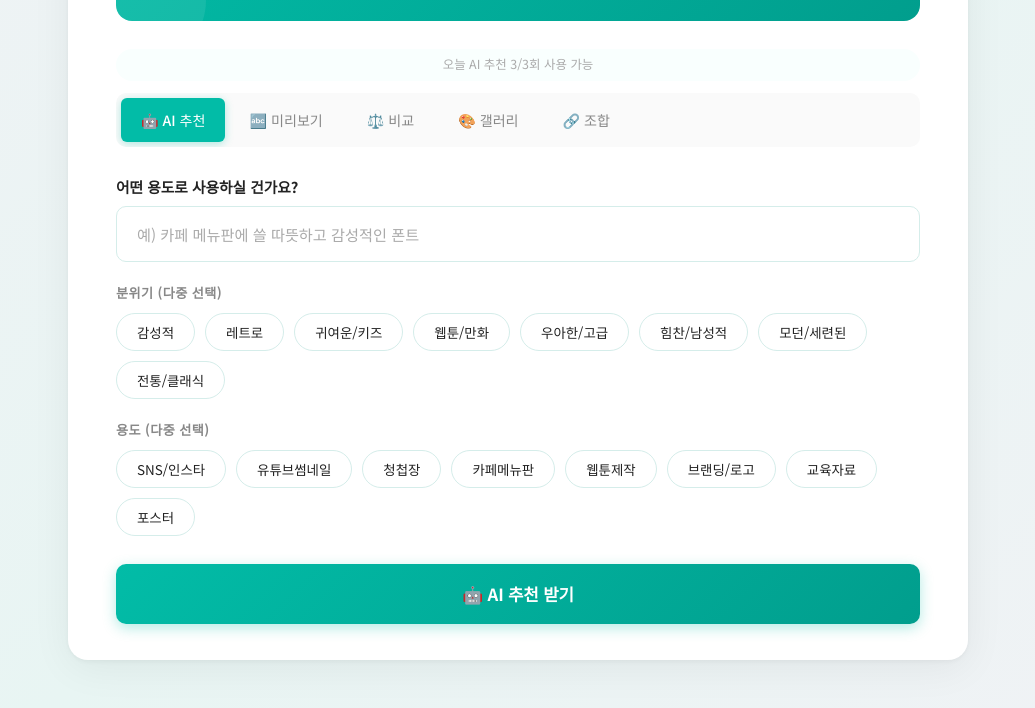
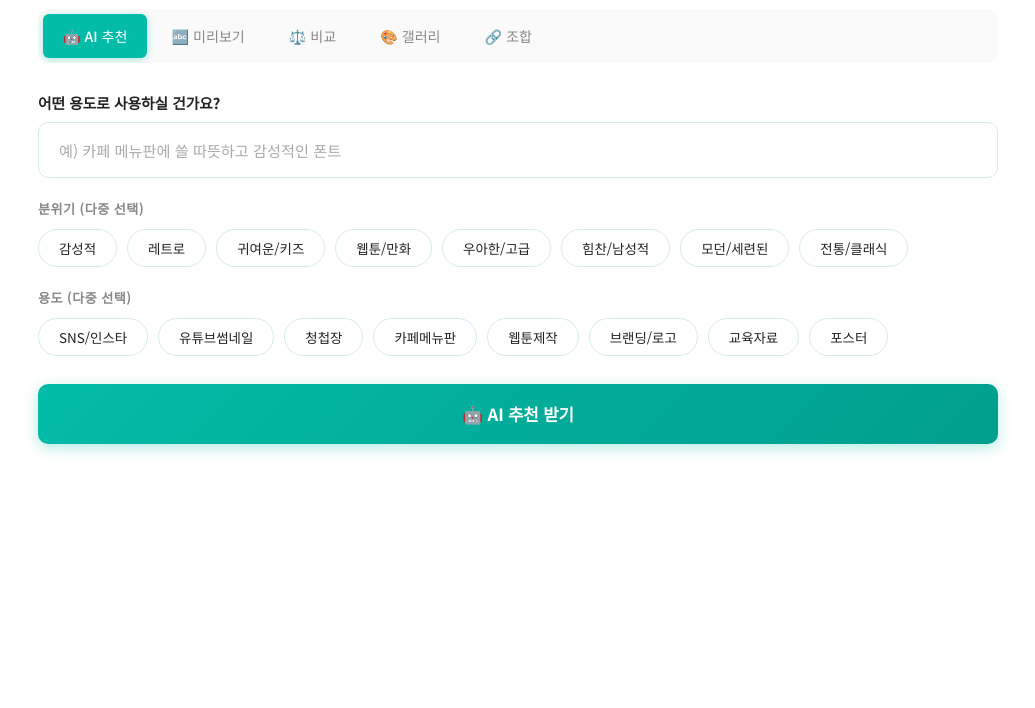
Before and after one commit to Kwon-joo-yeon/sangsangfont-widget, a plain HTML site: page index.html in a window 1280 px wide. Shown: the part 226-934 px from the top of the page, without its empty margins (122-1157 px from the left). After the commit the page ends 800 px from the top, so only its background shows below. Drawn offline with Linux system fonts and the light colour scheme; a web font is replaced by a local one.

Commit message:
박스 컨테이너 제거, 시원한 풀와이드 레이아웃으로 변경
Co-Authored-By: Claude Sonnet 4.6 <noreply@anthropic.com>

```diff
--- a/index.html
+++ b/index.html
@@ -33,18 +33,16 @@
 
     body {
       font-family: 'Noto Sans KR', -apple-system, BlinkMacSystemFont, sans-serif;
-      background: #f0f2f5;
+      background: var(--bg);
       color: var(--text);
       line-height: 1.6;
       -webkit-font-smoothing: antialiased;
     }
 
     #fontelier-widget {
-      max-width: 900px;
+      max-width: 1080px;
       margin: 0 auto;
-      padding: 16px;
-      background: var(--bg);
-      min-height: 100vh;
+      padding: 0 20px;
     }
 
     /* 헤더 */
@@ -721,15 +719,8 @@
 
     /* PC — 넓은 화면 */
     @media (min-width: 769px) {
-      body {
-        background: linear-gradient(135deg, #f0f2f5 0%, #e8f5f3 50%, #f0f2f5 100%);
-        padding: 32px 20px;
-      }
       #fontelier-widget {
-        border-radius: 20px;
-        box-shadow: 0 2px 4px rgba(0,0,0,0.04), 0 8px 40px rgba(0,0,0,0.06);
-        min-height: auto;
-        padding: 28px 36px;
+        padding: 0 40px;
       }
       .widget-header {
         padding: 44px 32px 28px;
@@ -807,8 +798,7 @@
 
     /* PC — 아주 넓은 화면 */
     @media (min-width: 1200px) {
-      body { padding: 48px 40px; }
-      #fontelier-widget { padding: 36px 48px; }
+      #fontelier-widget { padding: 0 60px; }
       .widget-header { padding: 52px 40px 32px; }
       .widget-header h1 { font-size: 1.85rem; }
     }
```
